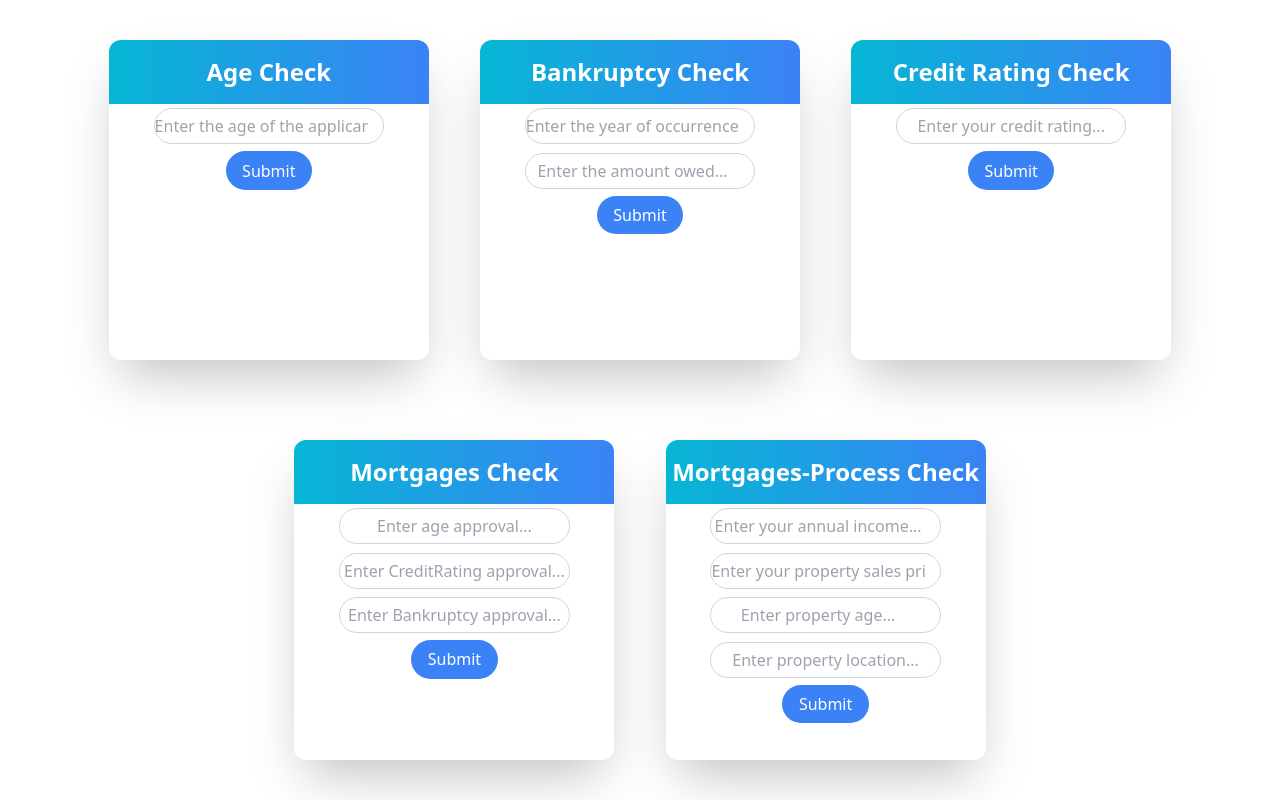
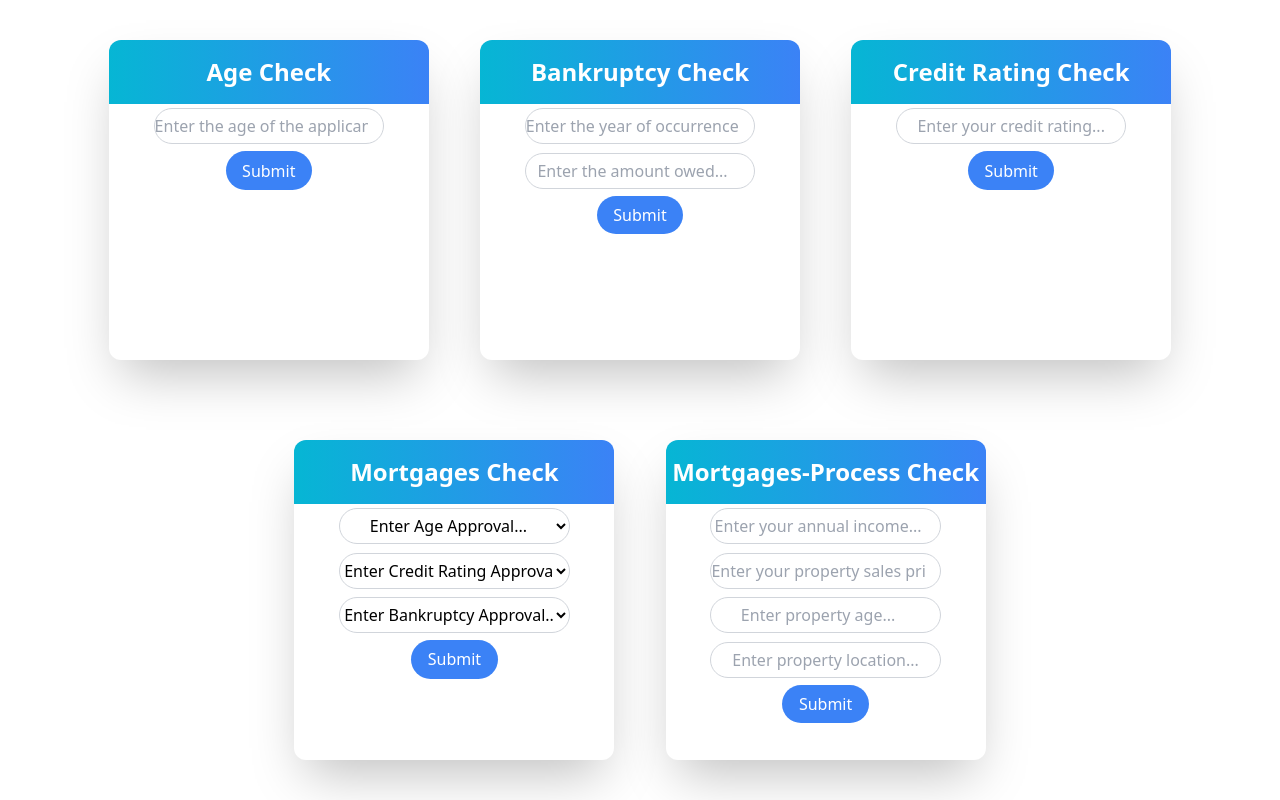
Before and after one commit to Aditya-Sakpal/Infogis_DMN_frontend, a Next.js app: page / in a window 1280 px wide. Built offline with nearby package versions, Linux system fonts and the light colour scheme.

Commit message:
new changes

```diff
--- a/src/app/page.tsx
+++ b/src/app/page.tsx
@@ -1,78 +1,176 @@
-import React, { useState } from 'react'
+"use client"
+import React, { useState } from 'react';
 
-const Card = ({ title, inputs, gradient, buttonBgColor, buttonHoverColor }) => {
-
+const Card = ({ title, inputs, gradient, buttonBgColor, buttonHoverColor, handleChange, formData, handleSubmit }) => {
   return (
     <div className='w-[25%] h-[40%] shadow-2xl rounded-xl m-[2%] transition-all duration-300 hover:shadow-xl'>
       <div className={`w-[100%] h-[20%] ${gradient} flex justify-center items-center rounded-t-xl`}>
         <h1 className='text-2xl font-semibold text-white'>{title}</h1>
       </div>
-      <div className='w-[100%] h-[80%] px-[5%] flex flex-col justify-start items-center'>
+      <form className='w-[100%] h-[80%] px-[5%] flex flex-col justify-start items-center' onSubmit={(e) => handleSubmit(e, title)}>
         {inputs.map((input, index) => (
           <div key={index} className='w-[100%] h-[14%] my-[1.5%] flex justify-center items-center'>
+            {input.type === 'boolean' ? (
+              <select
+                className='border border-gray-300 w-[80%] rounded-3xl text-center h-[100%] bg-white'
+                value={formData[input.name] !== undefined ? formData[input.name] : ''}
+                onChange={(e) => handleChange(e, input.name, input.type)}
+              >
+                <option value="" disabled>{input.placeholder}</option>
+                <option value="true">True</option>
+                <option value="false">False</option>
+              </select>
+            ) : (
               <input
                 type={input.type}
                 placeholder={input.placeholder}
                 className='border border-gray-300 w-[80%] rounded-3xl text-center h-[100%]'
+                value={formData[input.name] || ''}
+                onChange={(e) => handleChange(e, input.name, input.type)}
               />
+            )}
           </div>
         ))}
         <input
           type="submit"
+          value="Submit"
           className={`w-[30%] h-[15%] mt-[1%] cursor-pointer rounded-3xl ${buttonBgColor} text-white hover:${buttonHoverColor}`}
         />
-      </div>
+      </form>
     </div>
   );
 };
 
-
-const page = () => {
-
+const Page = () => {
   const commonGradient = 'bg-gradient-to-r from-cyan-500 to-blue-500';
   const buttonBgColor = 'bg-blue-500';
   const buttonHoverColor = 'bg-blue-700';
 
+  // Step 2: Initialize state for form data
+  const [formData, setFormData] = useState({
+    age: '',
+    yearOfOccurence: '',
+    amountOwed: '',
+    creditRating: '',
+    annualIncome: '',
+    propertySalesPrice: '',
+    propertyAge: '',
+    propertyLocation: '',
+    ageApproval: '',
+    creditRatingApproval: '',
+    bankruptcyApproval: ''
+  });
 
+  // Step 3: Handle input change
+  const handleChange = (e, name, type) => {
+    const value = type === 'boolean' ? (e.target.value === 'true') : e.target.value;
+    setFormData({ ...formData, [name]: value });
+  };
+
+  // Step 4: Handle form submission
+  const handleSubmit = async (e, title) => {
+    e.preventDefault();
+
+    let apiUrl = '';
+    let requestData = {};
+
+    // Step 5: Set the API URL based on the card title
+    switch (title) {
+      case "Age Check":
+        console.log(formData.age)
+        apiUrl = "https://82.41.81.167:8888/kie-server/services/rest/server/containers/mortgages_1.0.0-SNAPSHOT/dmn"; // Replace with actual API URL
+        requestData = {
+          age: formData.age
+        };
+        break;
+      case "Bankruptcy Check":
+        apiUrl = "/api/bankruptcy-check"; // Replace with actual API URL
+        requestData = {
+          yearOfOccurence: formData.yearOfOccurence,
+          amountOwed: formData.amountOwed
+        };
+        break;
+      case "Credit Rating Check":
+        apiUrl = "/api/credit-rating-check"; // Replace with actual API URL
+        requestData = {
+          creditRating: formData.creditRating
+        };
+        break;
+      case "Mortgages Check":
+        apiUrl = "/api/mortgages-check"; // Replace with actual API URL
+        requestData = {
+          ageApproval: formData.ageApproval,
+          creditRatingApproval: formData.creditRatingApproval,
+          bankruptcyApproval: formData.bankruptcyApproval
+        };
+        break;
+      case "Mortgages-Process Check":
+        apiUrl = "/api/mortgages-process-check"; // Replace with actual API URL
+        requestData = {
+          annualIncome: formData.annualIncome,
+          propertySalesPrice: formData.propertySalesPrice,
+          propertyAge: formData.propertyAge,
+          propertyLocation: formData.propertyLocation
+        };
+        break;
+      default:
+        console.error("Unknown card title");
+        return;
+    }
+
+    // Step 6: Make the API call
+    try {
+      const response = await fetch(apiUrl, {
+        method: 'POST',
+        headers: {
+          'Content-Type': 'application/json'
+        },
+        body: JSON.stringify(requestData)
+      });
+      const result = await response.json();
+      console.log(result);
+    } catch (error) {
+      console.error("API request failed:", error);
+    }
+  };
 
   const cardData = [
     {
       title: "Age Check",
-      inputs: [{ type: 'number', placeholder: 'Enter the age of the applicant...',name:'age',function:'setAge' }],
+      inputs: [{ type: 'number', placeholder: 'Enter the age of the applicant...', name: 'age' }],
     },
     {
       title: "Bankruptcy Check",
       inputs: [
-        { type: 'number', placeholder: 'Enter the year of occurrence...',name:'yearOfOccurence',function:'setYearOfOccurence' },
-        { type: 'number', placeholder: 'Enter the amount owed...',name:'amountOwed',function:'setAmountOwed' }
+        { type: 'number', placeholder: 'Enter the year of occurrence...', name: 'yearOfOccurence' },
+        { type: 'number', placeholder: 'Enter the amount owed...', name: 'amountOwed' }
       ],
     },
     {
       title: "Credit Rating Check",
-      inputs: [{ type: 'text', placeholder: 'Enter your credit rating...',name:'creditRating',function:'setCreditRating'}],
+      inputs: [{ type: 'text', placeholder: 'Enter your credit rating...', name: 'creditRating' }],
     },
     {
       title: "Mortgages Check",
       inputs: [
-        { type: 'boolean', placeholder: 'Enter age approval...' },
-        { type: 'boolean', placeholder: 'Enter CreditRating approval...' },
-        { type: 'boolean', placeholder: 'Enter Bankruptcy approval...' }
+        { type: 'boolean', placeholder: 'Enter Age Approval...', name: 'ageApproval' },
+        { type: 'boolean', placeholder: 'Enter Credit Rating Approval...', name: 'creditRatingApproval' },
+        { type: 'boolean', placeholder: 'Enter Bankruptcy Approval...', name: 'bankruptcyApproval' }
       ],
     },
     {
       title: "Mortgages-Process Check",
       inputs: [
-        { type: 'number', placeholder: 'Enter your annual income...',name:'annualIncome',function:'setAnnualIncome' },
-        { type: 'number', placeholder: 'Enter your property sales price...',name:'propertySalesPrice',function:'setPropertySalesPrice' },
-        { type: 'number', placeholder: 'Enter property age...',name:'propertyAge',function:'setPropertyAge' },
-        { type: 'text', placeholder: 'Enter property location...',name:'propertyLocation',function:'setProperty'}
+        { type: 'number', placeholder: 'Enter your annual income...', name: 'annualIncome' },
+        { type: 'number', placeholder: 'Enter your property sales price...', name: 'propertySalesPrice' },
+        { type: 'number', placeholder: 'Enter property age...', name: 'propertyAge' },
+        { type: 'text', placeholder: 'Enter property location...', name: 'propertyLocation' }
       ],
     },
   ];
 
   return (
-    <>
-      <div className='w-[100vw] h-[100vh] flex flex-wrap justify-center items-center  ' >
+    <div className='w-[100vw] h-[100vh] flex flex-wrap justify-center items-center'>
       {cardData.map((card, index) => (
         <Card
           key={index}
@@ -81,11 +179,13 @@ const page = () => {
           gradient={commonGradient}
           buttonBgColor={buttonBgColor}
           buttonHoverColor={buttonHoverColor}
+          handleChange={handleChange}
+          formData={formData}
+          handleSubmit={handleSubmit}
         />
       ))}
     </div>
-    </>
-  )
-}
+  );
+};
 
-export default page
+export default Page;
```
Lines whose indentation alone changed are shown as unchanged.
